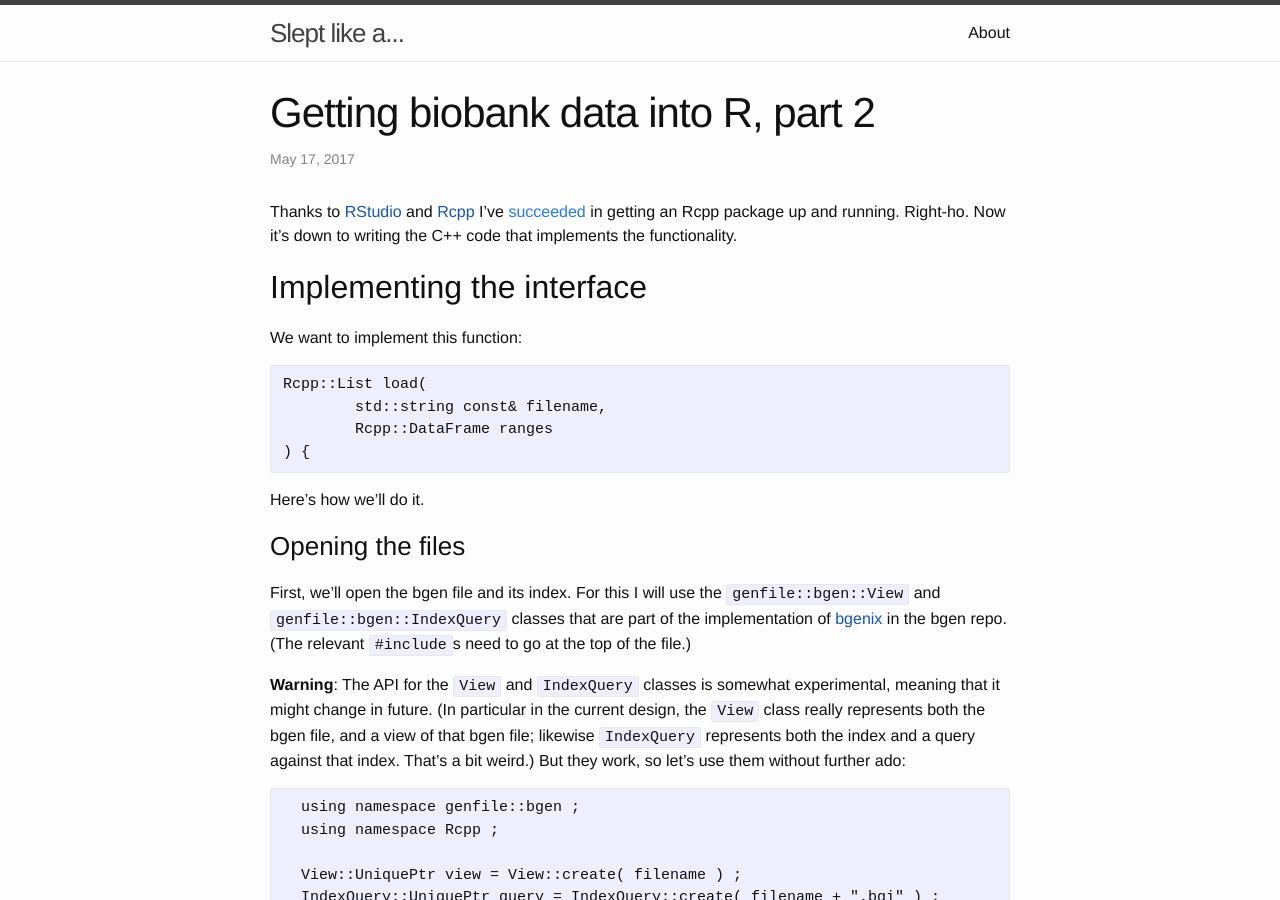
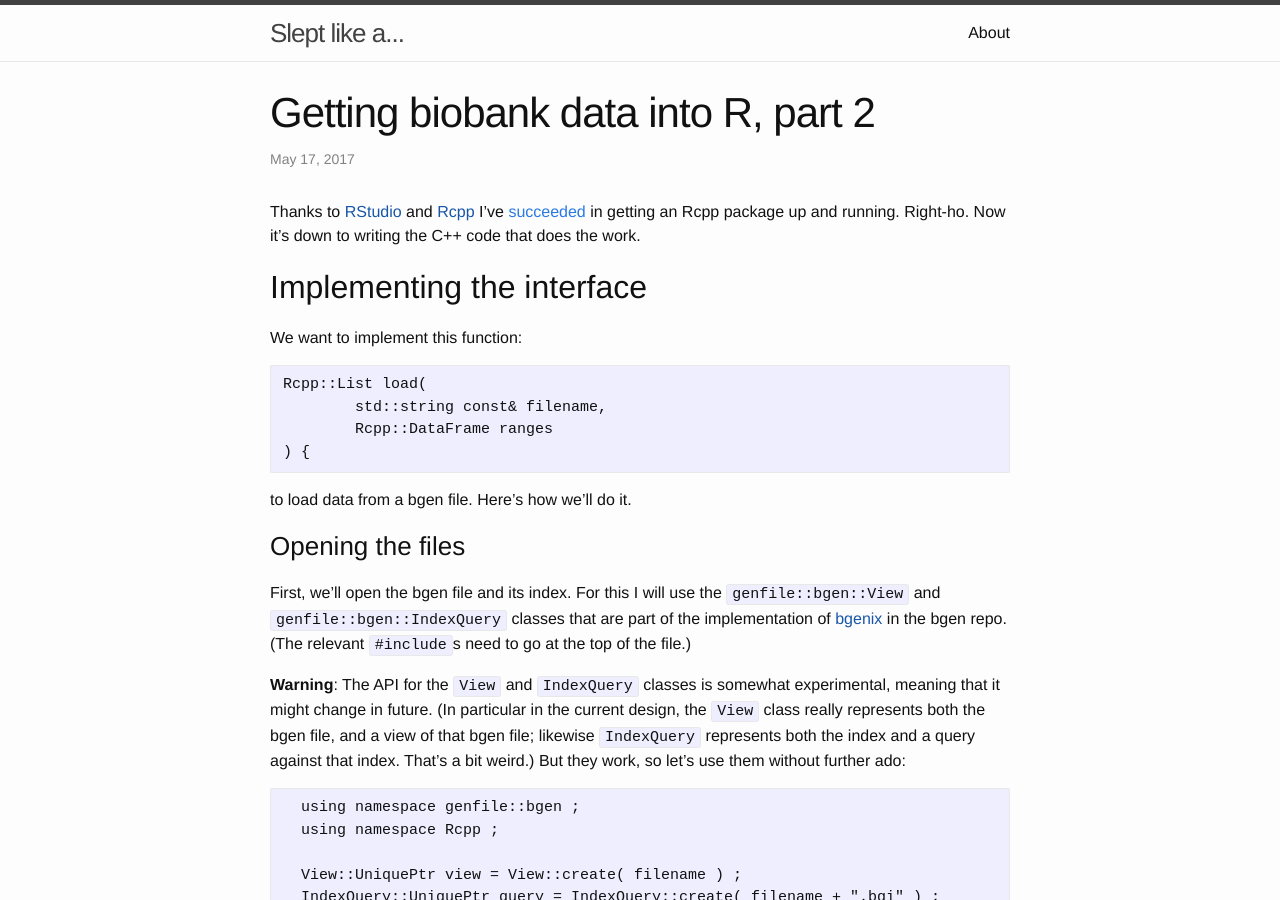
Before and after one commit to gavinband/gavinband.github.io, a Jekyll site: the page built from _posts/2017-05-17-Getting_biobank_data_into_R_part_2.md, in a window 1280 px wide and 900 px high. Built offline with Jekyll 4.4.1, drawn with Linux system fonts in a browser that asks for light colours.

Commit message:
Update post again

````diff
--- a/_posts/2017-05-17-Getting_biobank_data_into_R_part_2.md
+++ b/_posts/2017-05-17-Getting_biobank_data_into_R_part_2.md
@@ -6,7 +6,7 @@ categories: biobank BGEN
 ---
 
 Thanks to [RStudio]() and [Rcpp]() I've [succeeded]({{ site.baseurl }}{% post_url 2017-05-16-Getting_biobank_data_into_R %}
-) in getting an Rcpp package up and running.  Right-ho.  Now it's down to writing the C++ code that implements the functionality.
+) in getting an Rcpp package up and running.  Right-ho.  Now it's down to writing the C++ code that does the work.
 
 ## Implementing the interface ##
 
@@ -17,8 +17,7 @@ Rcpp::List load(
 	Rcpp::DataFrame ranges
 ) {
 ```
-
-Here's how we'll do it.
+to load data from a bgen file.  Here's how we'll do it.
 
 ### Opening the files ###
 First, we'll open the bgen file and its index.  For this I will use the `genfile::bgen::View` and `genfile::bgen::IndexQuery` classes that are part of the implementation of [bgenix]() in the bgen repo.  (The relevant `#include`s need to go at the top of the file.)
````
